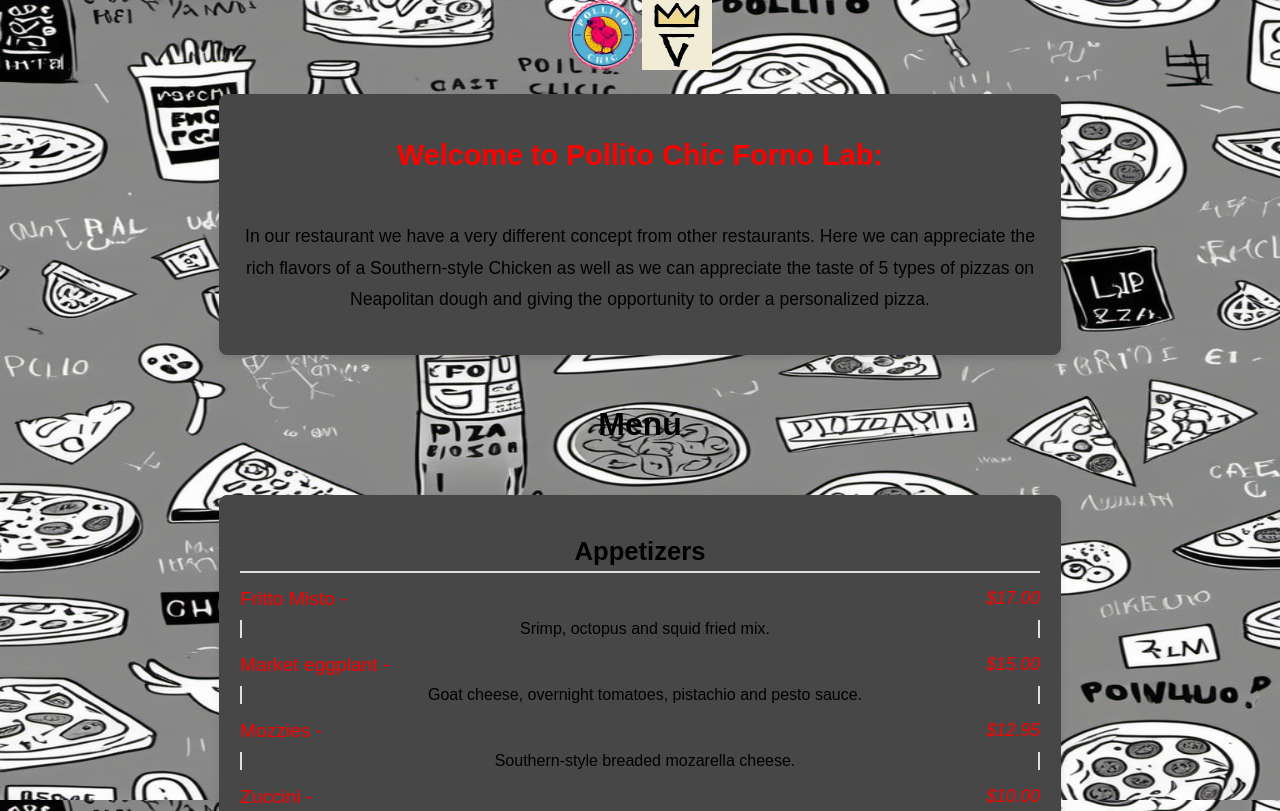
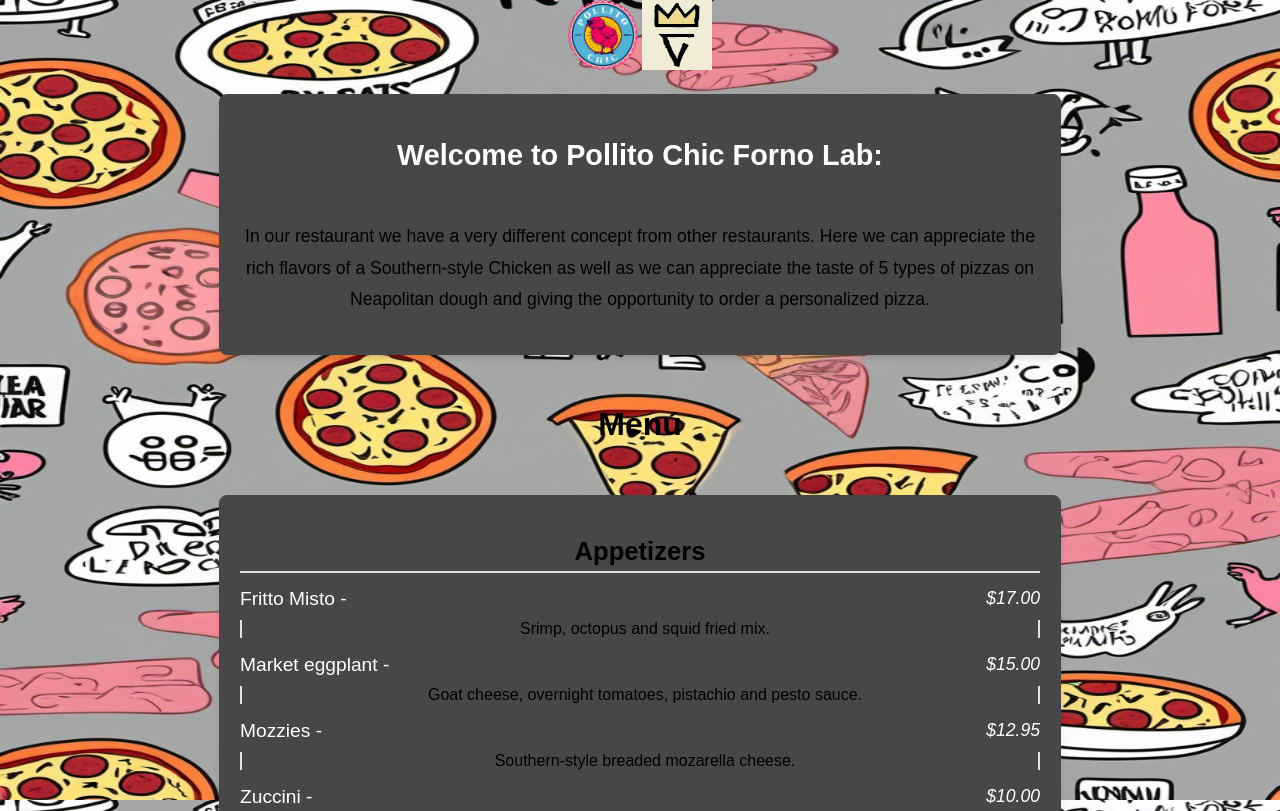
Before and after one commit to kemu07/pollitochicV2, a plain HTML site: page index.html in a window 1280 px wide. Shown: the top 811 px of the page. Drawn offline with Linux system fonts and the light colour scheme.

Commit message:
new changes

```diff
--- a/styles.css
+++ b/styles.css
@@ -6,7 +6,7 @@ h1 {
 
 body {
 
-    background-image: url('images/design3.jpg'); /* Ruta a tu imagen */
+    background-image: url('images/design4.jpg'); /* Ruta a tu imagen */
     background-size:  100%; /* Asegura que la imagen cubra toda la pantalla */
     background-position: center; /* Centra la imagen */
     background-repeat: repeat; /* Evita que la imagen se repita */
@@ -56,7 +56,7 @@ header {
 
 #introduction h2 {
     font-size: 1.8rem;
-    color: #fd0000;
+    color: #ffffff;
     margin-bottom: 10px;
 }
 
@@ -94,12 +94,12 @@ header {
     align-items: center;
     font-size: 1.2rem;
     margin: 10px 0;
-    color: #fd0000;
+    color: #ffffff;
 }
 
 .menu-item .price {
     font-size: 1.1rem;
-    color: #fd0202;
+    color: #ffffff;
     font-style: italic;
 }
 
@@ -111,6 +111,7 @@ header {
     padding-left: 10px;
     border-left: 2px solid #e0e0e0;
     border-right: 2px solid #e0e0e0;
+    font-weight: 100;
 }
 
 /* Footer Section */
```
